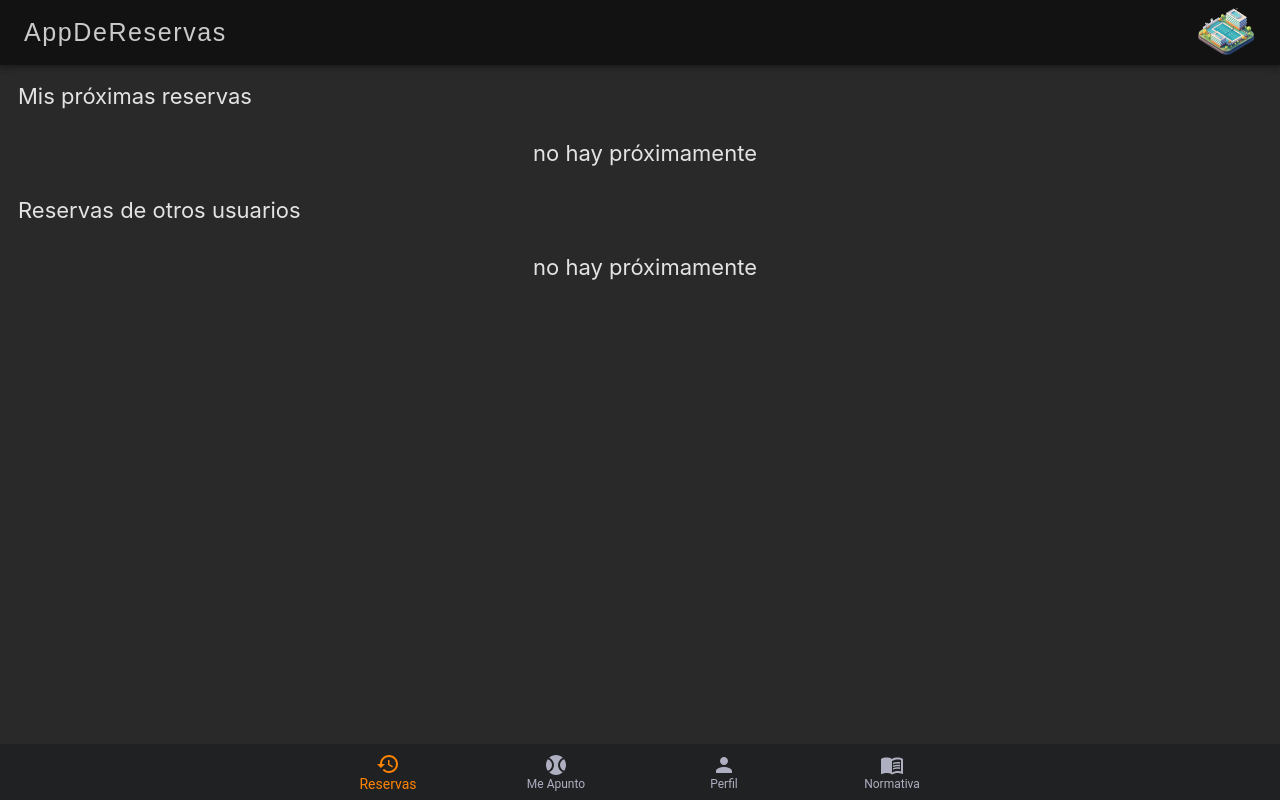
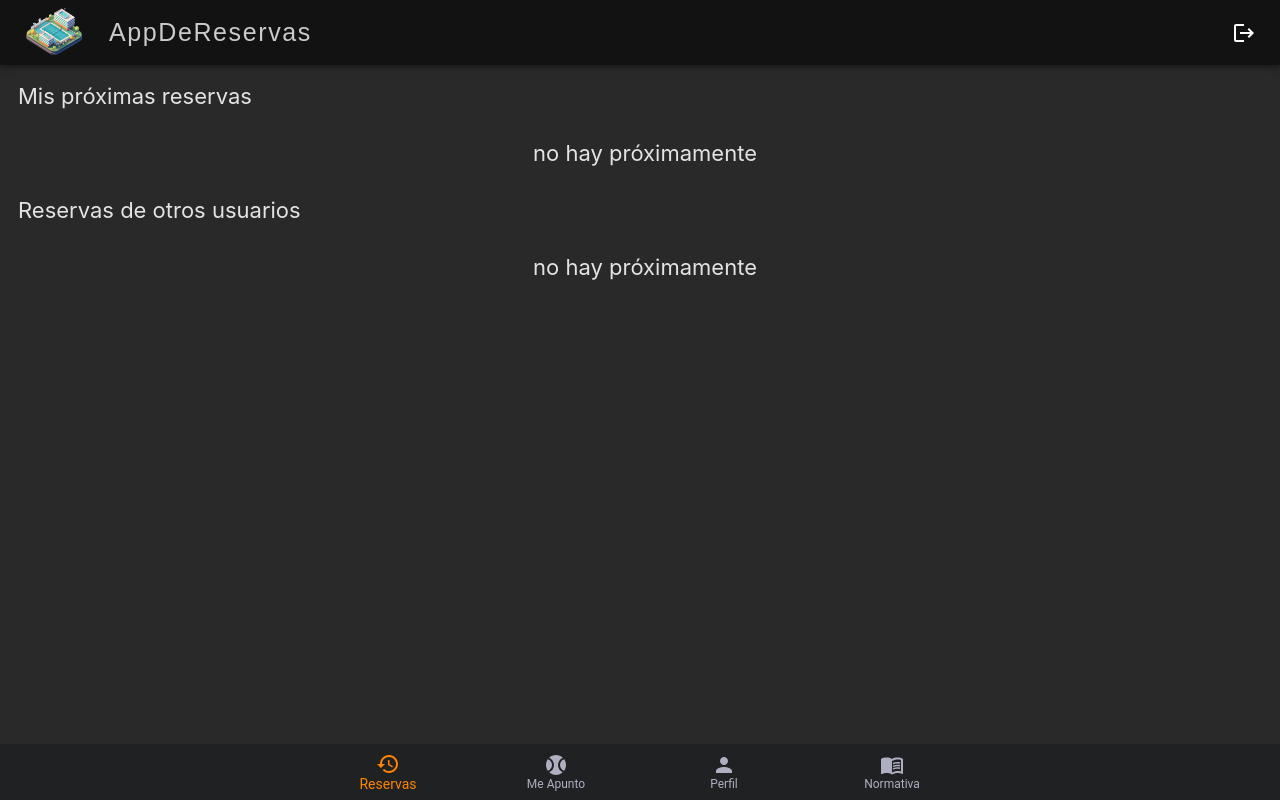
Before and after one commit to RarceD/MyBookerFrontend, a React (Vite) app: page /courts in a window 1280 px wide. Built offline with nearby package versions, Linux system fonts and the light colour scheme.

Commit message:
Navbar visual changes

```diff
--- a/src/components/HeaderRaad.tsx
+++ b/src/components/HeaderRaad.tsx
@@ -1,4 +1,5 @@
 import { AppBar, Avatar, Container, IconButton, Toolbar, Typography } from '@mui/material';
+import LogoutIcon from "@mui/icons-material/Logout"
 import { useState } from 'react';
 import { useNavigate } from 'react-router-dom';
 import DialogRaad from './DialogRaad';
@@ -13,6 +14,7 @@ function HeaderRaad() {
         <AppBar position="absolute" className="header" style={{ top: 0, left: 0 }} >
             <Container maxWidth="xl">
                 <Toolbar disableGutters>
+                    <Avatar alt="Remy Sharp" src="/images/logo.png" style={{ height: 65, width: 60, backgroundColor: "" }} />
                     <Typography
                         fontFamily={'sans-serif'}
                         sx={{
@@ -21,14 +23,12 @@ function HeaderRaad() {
                             fontWeight: 200,
                             letterSpacing: '.1rem',
                             color: '#cbc9c9',
+                            paddingLeft: "1em"
                         }}
                     >
                         AppDeReservas
                     </Typography>
-                    <IconButton onClick={logOut} sx={{ p: 0 }} >
-                        <Avatar
-                            alt="Remy Sharp" src="/images/logo.png" style={{ height: 65, width: 60, backgroundColor: "" }} />
-                    </IconButton>
+                    <LogoutIcon onClick={logOut} style={{cursor: "pointer"}}/>
                 </Toolbar>
             </Container>
             <DialogRaad
--- a/src/components/components.css
+++ b/src/components/components.css
@@ -101,6 +101,7 @@
   font-size: 30px;
   border: 0px solid var(--dark-card);
   border-radius: 80px;
+  cursor: pointer;
 }
 
 .date-selector-item-letter {
--- a/src/components/courts/SchedulRaad.tsx
+++ b/src/components/courts/SchedulRaad.tsx
@@ -46,6 +46,7 @@ export default function SchedulRaad(props: {
                     style={{
                         color: idx == props.selected ? "white" : "",
                         backgroundColor: getBackgroundColor(item, idx),
+                        cursor: "pointer"
                     }}>
                     {item.title}
                 </div>)}
```
